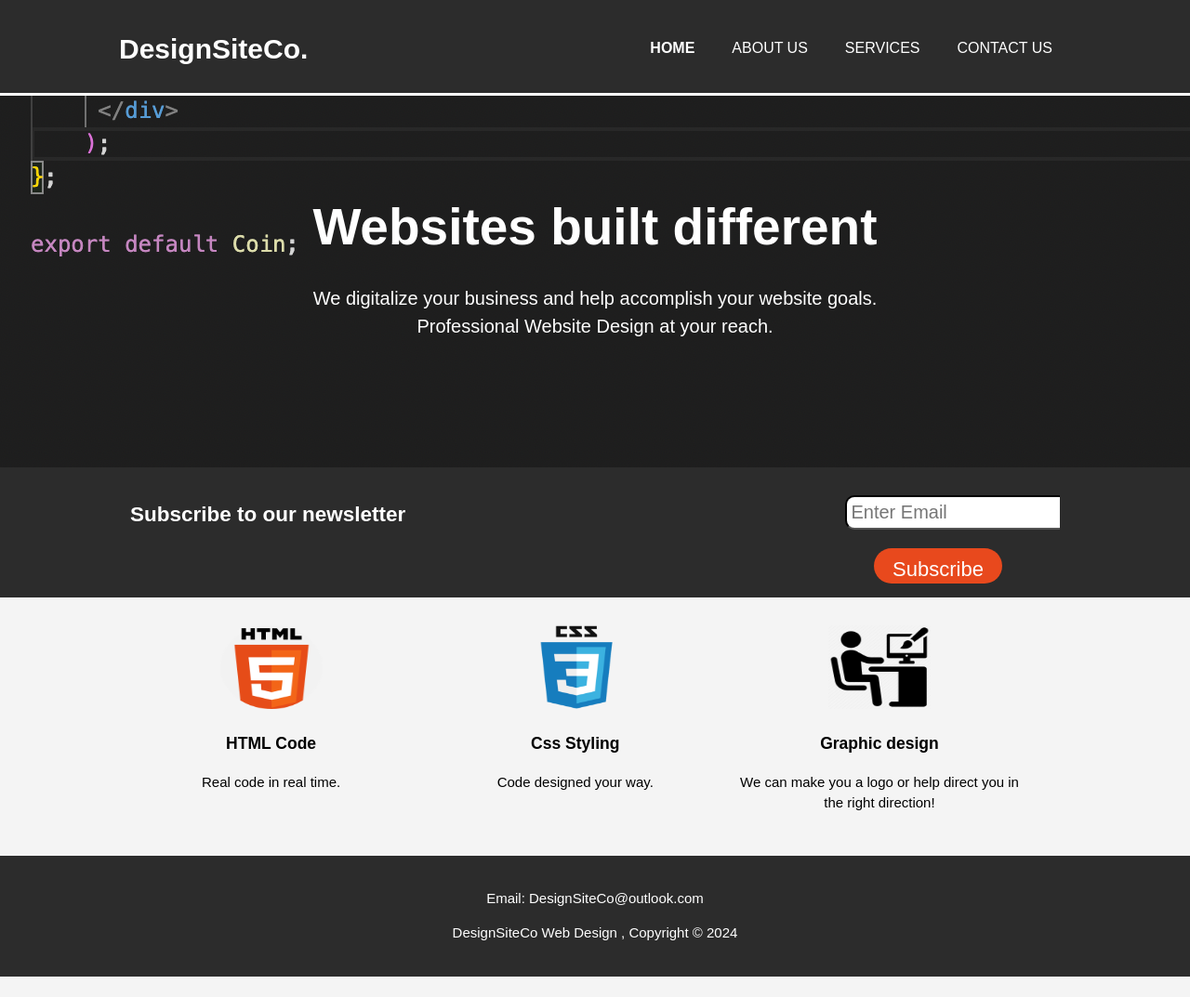
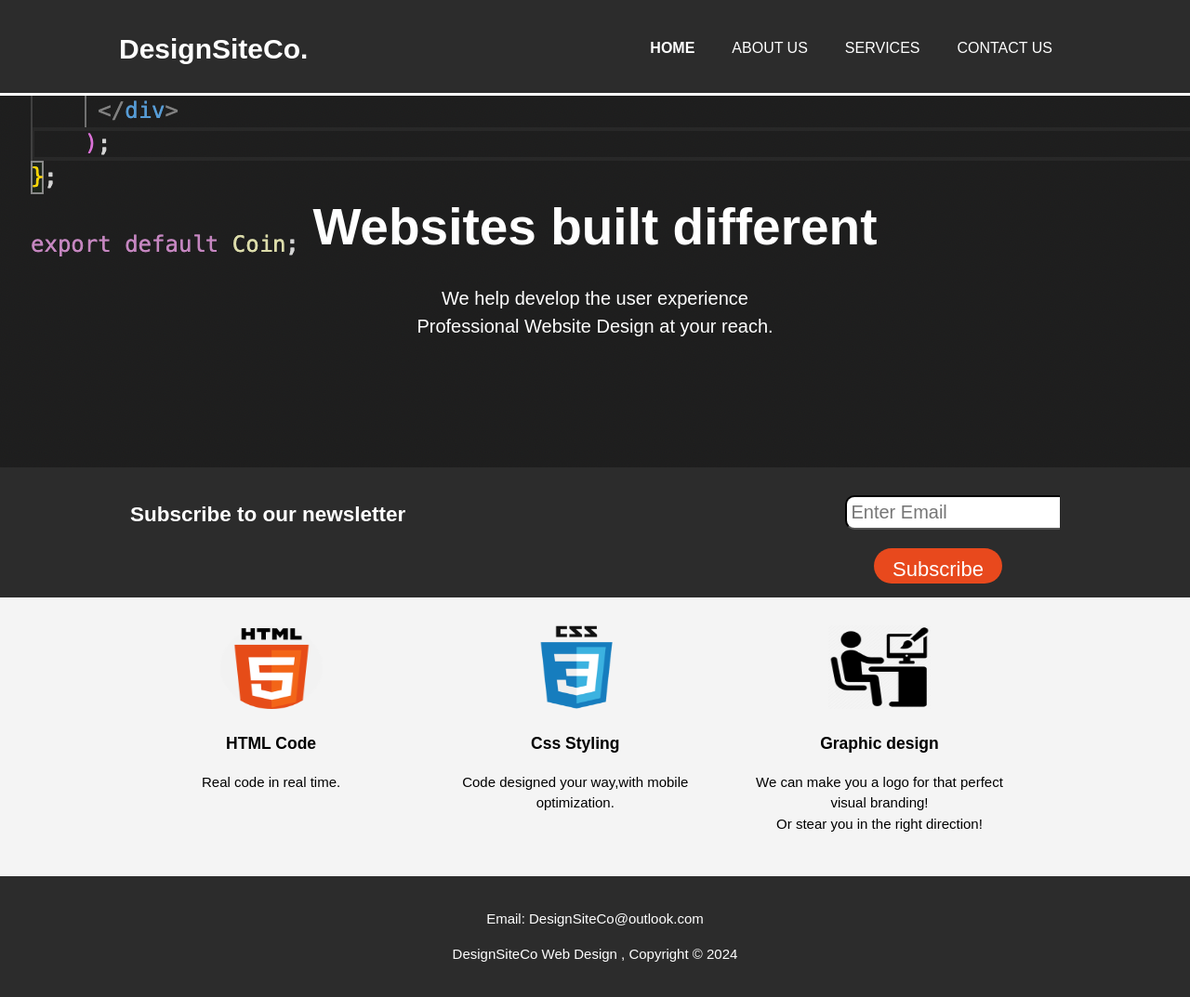
Before and after one commit to boxingcoder00/Modern-Designsiteco-Website, a plain HTML site: page index.html in a window 1280 px wide. Shown: the whole page at 93% size. Before the commit the page ends 1051 px from the top, so only its background shows below. Drawn offline with Linux system fonts and the light colour scheme.

Commit message:
SEO changes

```diff
--- a/index.html
+++ b/index.html
@@ -28,7 +28,7 @@
     <section id="showcase">
         <div class="container">
             <h1>Websites built different</h1>
-            <p>We digitalize your business and help accomplish your website goals.<br>
+            <p>We help develop the user experience <br>
                  Professional Website Design at your reach.</p>
         </div>
     </section>
@@ -53,12 +53,12 @@
             <div class="box">
                 <img src="img/logo_css.png">
                 <h3>Css Styling</h3>
-                <p>Code designed your way.</p>
+                <p>Code designed your way,with mobile optimization.</p>
             </div>
             <div class="box">
                 <img src="img/logo_gd.png">
                 <h3>Graphic design</h3>
-                <p>We can make you a logo or help direct you in the right direction!</p>
+                <p>We can make you a logo for that perfect visual branding! <br> Or stear you in the right direction!</p>
             </div>
         </div>
     </section>
```
